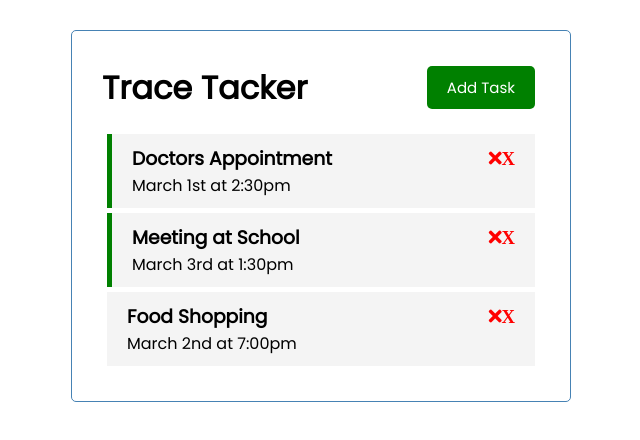
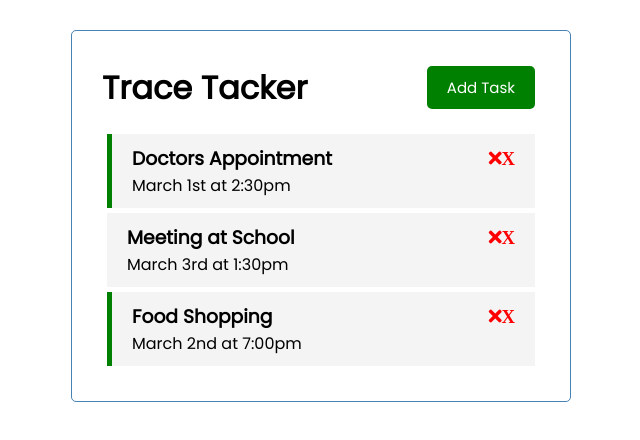
Before and after one commit to rakib3004/vue-crash-2021, a Vue app: page / in a window 1280 px wide. Shown: the top 440 px of the page, without its empty margins (319-959 px from the left). Built offline with nearby package versions, Linux system fonts and the light colour scheme; a small style sheet from the web is missing.

Commit message:
add toggle status

```diff
--- a/src/App.vue
+++ b/src/App.vue
@@ -1,7 +1,7 @@
 <template>
 <div class="container">
 <Header title="Trace Tacker" />
-<Tasks :tasks="tasks" />
+<Tasks  @toggle-reminder="toggleReminder" @delete-task="deleteTask" :tasks="tasks" />
  </div>
 </template>
 
@@ -15,6 +15,22 @@
   components: {
     Header,
     Tasks,
+  },
+
+  methods:{
+    deleteTask(id){
+      if(confirm('Are you sure?')){
+this.tasks = this.tasks.filter((task)=>
+ task.id !==id)
+      }
+
+    },
+
+    toggleReminder(id){
+this.tasks = this.tasks.map((task) => task.id===id? {...task, reminder: !task.reminder}: task
+)
+    },
+
   },
   data(){
     return{
@@ -33,13 +49,13 @@
     id: 2,
     text: 'Meeting at School',
     day: 'March 3rd at 1:30pm',
-    reminder:true,
+    reminder:false,
   },
     {
     id: 3,
     text: 'Food Shopping',
     day: 'March 2nd at 7:00pm',
-    reminder:false,
+    reminder:true,
   },
 
 
--- /dev/null
+++ b/src/components/AddTask.vue
@@ -0,0 +1,3 @@
+<template>
+    <form class="add-form"></form>
+</template>
--- a/src/components/Task.vue
+++ b/src/components/Task.vue
@@ -1,8 +1,8 @@
 <template>
     <header>
-    <div :class="[task.reminder ? 'reminder': '', 'task']">
+    <div @dblclick="$emit('toggle-reminder', task.id)" :class="[task.reminder ? 'reminder': '', 'task']">
         <h3>{{task.text}}
-        <i @click="onDelete(task.id)" class="fas fa-times">X</i>
+        <i @click="$emit('delete-task',task.id)" class="fas fa-times">X</i>
         </h3>
 
         <p>{{task.day}}</p>
@@ -18,11 +18,7 @@
     props:{
         task: Object,
     },
-    methods:{
-        onDelete(id){
-           this.$emit('delete-task', id)
-        }
-    }
+
 }
 </script>
 
--- a/src/components/Tasks.vue
+++ b/src/components/Tasks.vue
@@ -1,7 +1,7 @@
 <template>
 <header>
     <div :key="task.id" v-for="task in tasks">
-    <Task @delete-task="$emit('delete-task', task.id)" :task="task" />
+    <Task @toggle-reminder="$emit('toggle-reminder', task.id)" @delete-task="$emit('delete-task', task.id)" :task="task" />
     </div>
     </header>
 </template>
@@ -17,6 +17,7 @@
   },
   components:{
       Task,
-  }
+  },
+  emits: ['delete-task', 'toggle-reminder'],
 }
 </script>
```
